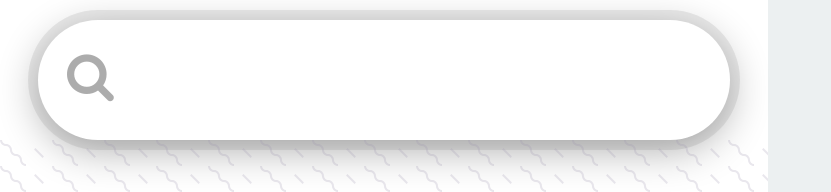
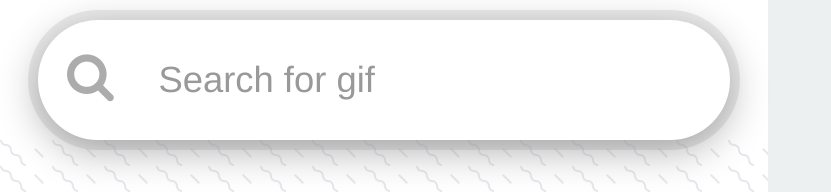
Before and after one commit to Ahiiia92/react-gifs, a React app: page / in a window 1280 px wide. Shown: the top 192 px of the page, without its empty margins (0-831 px from the left). Built offline with nearby package versions, Linux system fonts and the light colour scheme.

Commit message:
security updates

```diff
--- a/src/components/search_bar.jsx
+++ b/src/components/search_bar.jsx
@@ -7,7 +7,7 @@ class SearchBar extends Component {
 
   render() {
     return (
-      <input type="text" className="form-control form-search" onChange={this.handleUpdate} />
+      <input type="text" className="form-control form-search" onChange={this.handleUpdate} placeholder="Search for gif" />
     );
   }
 }
```
